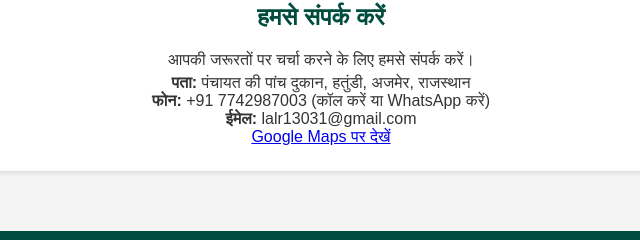
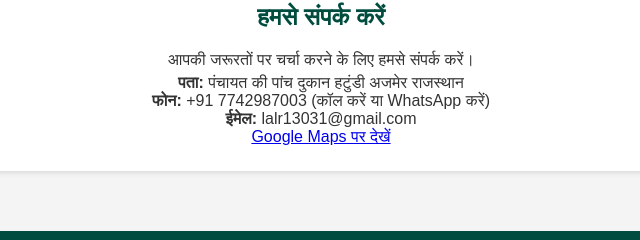
Before and after one commit to lalr13031-lgtm/Raju-Baroliya-Tailoring-Shop-hatundi-ajmer-rajasthan, a plain HTML site: page index.html in a window 1280 px wide. Shown: the part 1641-1881 px from the top of the page, 319-959 px from the left. Drawn offline with Linux system fonts and the light colour scheme.

Commit message:
Update index.html

```diff
--- a/index.html
+++ b/index.html
@@ -194,7 +194,7 @@
                         <div class="contact-info">
                                 <p>आपकी जरूरतों पर चर्चा करने के लिए हमसे संपर्क करें।</p>
                                 <p>
-                                        <strong>पता:</strong> पंचायत की पांच दुकान, हतुंडी, अजमेर, राजस्थान<br>
+                                        <strong>पता:</strong> पंचायत की पांच दुकान हटुंडी अजमेर राजस्थान<br>
                                         <strong>फोन:</strong> +91 7742987003 (कॉल करें या WhatsApp करें)<br>
                                         <strong>ईमेल:</strong> lalr13031@gmail.com<br>
                                         <a href="https://maps.google.com/?cid=11849837126425228558&g_mp=Cidnb29nbGUubWFwcy5wbGFjZXMudjEuUGxhY2VzLlNlYXJjaFRleHQ"
```
